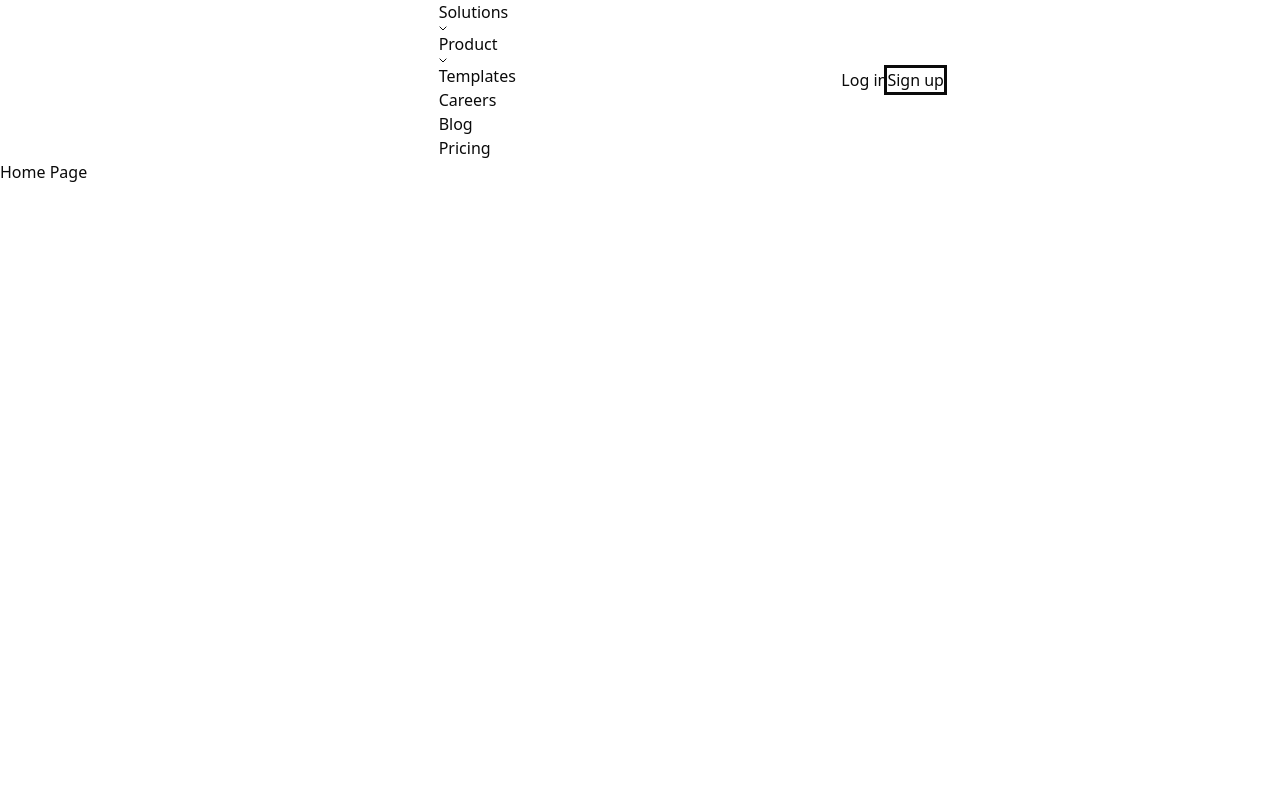
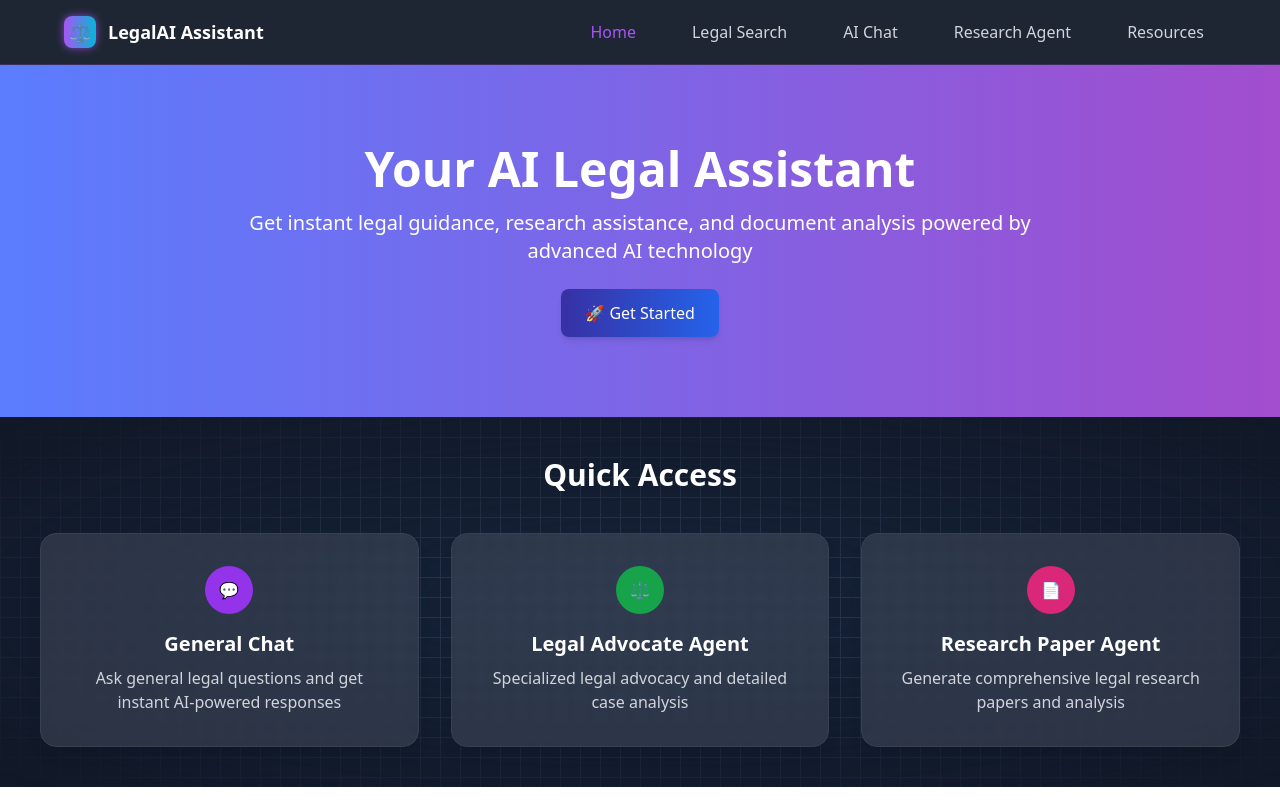
Before and after one commit to gunavardhanlomada/Law-Agent, a React (Vite) app: page / in a window 1280 px wide. Built offline with nearby package versions, Linux system fonts and the light colour scheme.

Commit message:
Nav Bar updated

```diff
--- a/src/App.jsx
+++ b/src/App.jsx
@@ -2,15 +2,16 @@ import React from 'react';
 // import './App.css';
 import { BrowserRouter, Routes, Route } from 'react-router-dom';
 import NavBar from './Components/NavBar';
+import Home from './Components/Home';
 
 function App() {
 
   return (
     <>
+    <BrowserRouter>
     <NavBar/>
-    <BrowserRouter>
     <Routes>
-      <Route path="/" element={<div>Home Page</div>} />
+      <Route path="/" element={<Home/>} />
       <Route path="/legalsearch" element={<div>legalsearch Page</div>} />
       <Route path="/aichat" element={<div>ai chat Page</div>} />
       <Route path="/researchagent" element={<div>research agent Page</div>} />
--- a/src/Components/NavBar.jsx
+++ b/src/Components/NavBar.jsx
@@ -1,56 +1,55 @@
-import React from 'react';
-import '../Styles/NavBar.css';
+import { useState } from "react";
+import { NavLink } from "react-router-dom";
+import "../Styles/NavBar.css";
 
-function NavBar() {
+export default function NavBar() {
+  const [menuOpen, setMenuOpen] = useState(false);
+
   return (
-    <div className="Header_container__C_tPB">
-      <a className="Header_logo_container__FoHca" aria-label="Paradigm home" href="/">
-        {/* Simplified SVG Logo */}
-        <svg width="191" height="24" viewBox="0 0 191 24" fill="none" xmlns="http://www.w3.org/2000/svg">
-          <path d="M0 0h191v24H0z" fill="none" />
-          <text x="0" y="20" fill="white" fontSize="16">LOGO</text>
-        </svg>
-      </a>
+    <nav className="navbar">
+      <div className="navbar-container">
+        {/* Logo */}
+        <div className="navbar-logo">
+          <div className="logo-icon">
+            <span>⚖️</span>
+          </div>
+          <span className="logo-text">LegalAI Assistant</span>
+        </div>
 
-      <nav aria-label="Main" className="Header_nav__f2MAs" data-orientation="horizontal" dir="ltr">
-        <ul className="Header_nav_list__nSicT" data-orientation="horizontal" dir="ltr">
-          <li>
-            <button className="Header_nav_item__NfT0M Header_resource__XKsnO Header_nav_trigger__dXeYH">
-              Solutions
-              <svg width="8" height="8" viewBox="0 0 8 8" fill="none" className="icon">
-                <path d="M7 3L4 6L1 3" stroke="currentColor" strokeLinecap="square" />
-              </svg>
-            </button>
-          </li>
-          <li>
-            <button className="Header_nav_item__NfT0M Header_resource__XKsnO Header_nav_trigger__dXeYH">
-              Product
-              <svg width="8" height="8" viewBox="0 0 8 8" fill="none" className="icon">
-                <path d="M7 3L4 6L1 3" stroke="currentColor" strokeLinecap="square" />
-              </svg>
-            </button>
-          </li>
-          <li><a className="Header_nav_item__NfT0M" href="/templates">Templates</a></li>
-          <li><a className="Header_nav_item__NfT0M" href="/careers">Careers</a></li>
-          <li><a className="Header_nav_item__NfT0M" href="/blog">Blog</a></li>
-          <li><a className="Header_nav_item__NfT0M" href="/pricing">Pricing</a></li>
-        </ul>
-      </nav>
+        {/* Links */}
+        <div className={`navbar-links ${menuOpen ? "open" : ""}`}>
+          <NavLink to="/" className="nav-link" onClick={() => setMenuOpen(false)}>
+            Home
+          </NavLink>
+          <NavLink to="/search" className="nav-link" onClick={() => setMenuOpen(false)}>
+            Legal Search
+          </NavLink>
+          <NavLink to="/chat" className="nav-link" onClick={() => setMenuOpen(false)}>
+            AI Chat
+          </NavLink>
+          <NavLink to="/research" className="nav-link" onClick={() => setMenuOpen(false)}>
+            Research Agent
+          </NavLink>
+          <NavLink to="/resources" className="nav-link" onClick={() => setMenuOpen(false)}>
+            Resources
+          </NavLink>
+        </div>
 
-      <div className="Header_actions__fWU2C">
-        <a href="https://app.paradigmai.com/login" className="Header_cta__lMuDZ Header_login___vSOc">Log in</a>
-        <a href="https://app.paradigmai.com/login" className="Header_cta__lMuDZ">
-          <button className="Button_button__8B4nB body Header_sign_up__HFlh4 dark outline">
-            <span>Sign up</span>
-          </button>
-        </a>
-        <button className="Header_menu_mobile_button__hr4Dk">
-          <div className="Header_bar__vO_JW top_bar"></div>
-          <div className="Header_bar__vO_JW bottom_bar"></div>
+        {/* SVG Hamburger Button (Mobile Only) */}
+        <button
+          className="hamburger-btn"
+          onClick={() => setMenuOpen(!menuOpen)}
+          aria-label="Toggle menu"
+        >
+          <svg
+            xmlns="http://www.w3.org/2000/svg"
+            viewBox="0 0 50 50"
+            className="hamburger-icon"
+          >
+            <path d="M 5 8 A 2.0002 2.0002 0 1 0 5 12 L 45 12 A 2.0002 2.0002 0 1 0 45 8 L 5 8 z M 5 23 A 2.0002 2.0002 0 1 0 5 27 L 45 27 A 2.0002 2.0002 0 1 0 45 23 L 5 23 z M 5 38 A 2.0002 2.0002 0 1 0 5 42 L 45 42 A 2.0002 2.0002 0 1 0 45 38 L 5 38 z"></path>
+          </svg>
         </button>
       </div>
-    </div>
+    </nav>
   );
 }
-
-export default NavBar;
--- a/src/Styles/NavBar.css
+++ b/src/Styles/NavBar.css
@@ -1,10 +1,113 @@
-.Header_container__C_tPB {
-    width: 100%;
-    padding: 0 36px;
-    display: grid;
-    position: relative;
-    z-index: 1;
-    grid-template-columns: repeat(3, 1fr);
-    align-items: center;
-    border-bottom: .5px solid var(--border-color);
+.navbar {
+  position: sticky;
+  top: 0;
+  z-index: 50;
+  background: #1e2633;
+  border-bottom: 1px solid rgba(168, 85, 247, 0.2);
+  backdrop-filter: blur(8px);
 }
+
+
+.navbar-container {
+  max-width: 1200px;
+  margin: 0 auto;
+  padding: 0 1.5rem;
+  height: 64px;
+  display: flex;
+  align-items: center;
+  justify-content: space-between;
+}
+
+.navbar-logo {
+  display: flex;
+  align-items: center;
+}
+
+.logo-icon {
+  width: 32px;
+  height: 32px;
+  background: linear-gradient(to right, #a855f7, #06b6d4); /* purple to cyan */
+  border-radius: 8px;
+  display: flex;
+  align-items: center;
+  justify-content: center;
+  margin-right: 12px;
+  box-shadow: 0 0 8px rgba(168, 85, 247, 0.7);
+}
+
+.logo-icon span {
+  font-size: 18px;
+  color: white;
+}
+
+.logo-text {
+  font-size: 18px;
+  font-weight: bold;
+  color: white;
+}
+
+.navbar-links {
+  display: flex;
+  gap: 2rem;
+}
+
+.nav-link {
+  color: #d1d5db;
+  font-weight: 500;
+  text-decoration: none;
+  padding: 6px 12px;
+  border-radius: 6px;
+  transition: all 0.2s ease-in-out;
+}
+
+.nav-link:hover {
+  color: #a855f7;
+  background: rgba(168, 85, 247, 0.1);
+}
+
+.nav-link.active {
+  color: #a855f7;
+}
+
+.hamburger-btn {
+  display: none;
+  background: none;
+  border: none;
+  cursor: pointer;
+}
+
+.hamburger-icon {
+  width: 28px;
+  height: 28px;
+  fill: #d1d5db;
+  transition: fill 0.3s ease;
+}
+
+.hamburger-btn:hover .hamburger-icon {
+  fill: #a855f7;
+}
+
+@media (max-width: 768px) {
+  .navbar-links {
+    position: absolute;
+    top: 64px;
+    right: 0;
+    background: #1e2633;
+    flex-direction: column;
+    width: 220px;
+    padding: 1rem;
+    gap: 1rem;
+    transform: translateX(100%);
+    transition: transform 0.3s ease-in-out;
+    border-left: 1px solid rgba(168, 85, 247, 0.2);
+    height: calc(100vh - 64px);
+  }
+
+  .navbar-links.open {
+    transform: translateX(0);
+  }
+
+  .hamburger-btn {
+    display: block;
+  }
+}
```
